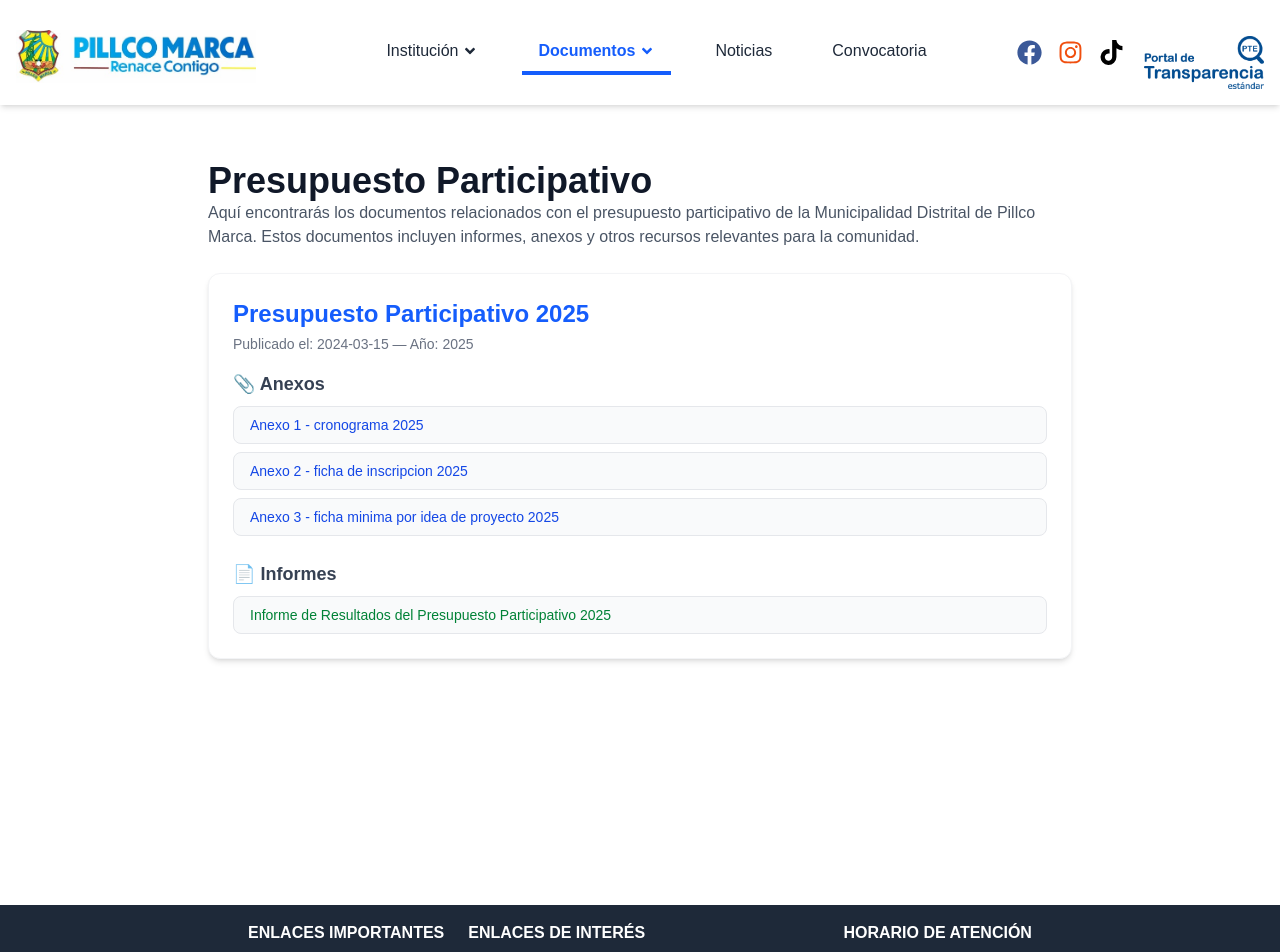
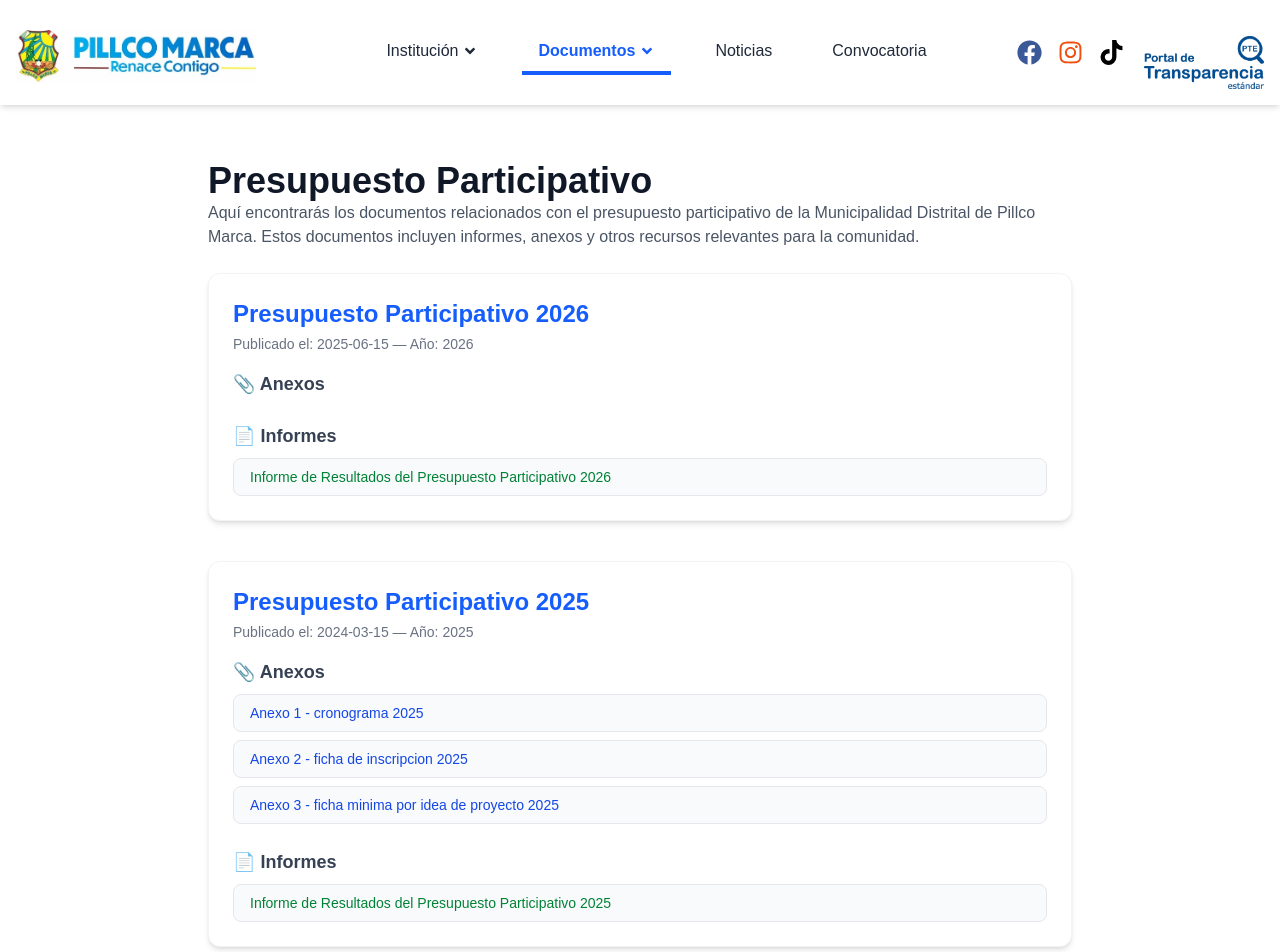
Before and after one commit to AlvarowJS/pillcomarca-ssr-next, a Next.js app: page /presupuesto-participativo in a window 1280 px wide. Shown: the top 952 px of the page. Built offline with nearby package versions, Linux system fonts and the light colour scheme.

Commit message:
Arreglo visual noticias con hover

```diff
--- a/src/app/(landing)/historia/page.tsx
+++ b/src/app/(landing)/historia/page.tsx
@@ -84,7 +84,7 @@ export default function HistoriaPage() {
       <section className="space-y-4">
         <h2 className="text-2xl md:text-3xl font-bold text-cyan-500">Cayhuayna en el periodo de la República</h2>
         <p className="text-gray-700 text-justify md:text-lg">
-          En la etapa republicana, Cayhuayna formó parte de una hacienda hasta 1974, perteneciente a Augusto Figueroa Villamil. La última administradora fue Sofía Figueroa. Con la Reforma Agraria, Cayhuayna pasó a ser una cooperativa agraria, dirigida por sus trabajadores, bajo el nombre de Cooperativa Agraria de Trabajadores "General Juan Velasco Alvarado", que duró hasta 1989.
+          En la etapa republicana, Cayhuayna formó parte de una hacienda hasta 1974, perteneciente a Augusto Figueroa Villamil. La última administradora fue Sofía Figueroa. Con la Reforma Agraria, Cayhuayna pasó a ser una cooperativa agraria, dirigida por sus trabajadores, bajo el nombre de Cooperativa Agraria de Trabajadores &ldquo;General Juan Velasco Alvarado&rdquo;, que duró hasta 1989.
         </p>
       </section>
 
--- a/src/components/noticias/NoticiaItem.tsx
+++ b/src/components/noticias/NoticiaItem.tsx
@@ -8,44 +8,50 @@ interface Props {
 }
 
 export const NoticiaItem = ({ noticia }: Props) => {
-    const [año, mes, dia] = noticia.fecha.split("-");
-    const fechaFormateada = `${dia}-${mes}-${año}`;
+    const fecha = new Date(noticia.fecha).toLocaleDateString('es-PE', {
+        day: 'numeric',
+        month: 'long',
+        year: 'numeric',
+    });
 
     return (
-        <div className="bg-white shadow-md mb-6 border border-gray-200 sm:w-32 md:w-64 lg:w-64">
-            <Link
-                key={noticia.id}
-                href={`noticias/${noticia.id}`}
-            >
+        <div className="relative w-full max-w-sm overflow-hidden rounded-lg shadow-md group border border-gray-200 hover:shadow-lg transition-all duration-300">
+            {/* Imagen (igual que antes) */}
             <Image
                 src={noticia.noticia_imagenes[0].imagen}
                 alt={noticia.titulo}
-                    className="h-48 w-96 sm:w-100 object-cover"
+                className="w-full h-64 object-cover transition-transform duration-300 group-hover:scale-105"
                 width={400}
                 height={300}
             />
-            </Link>
-            <div className="p-4 space-y-3">
-                <h5 className="text-2xl font-semibold text-gray-900">
+
+            {/* Contenido base (igual que tu versión original) */}
+            <div className="bg-white p-4 h-40">
+                <h5 className="text-lg font-bold text-gray-900 mb-2 line-clamp-2">
                     {noticia.titulo}
                 </h5>
+                <p className="text-sm text-gray-600">{fecha}</p>
+            </div>
 
-                <p className="inline-block bg-blue-100 text-blue-800 text-sm font-medium px-3 py-1 rounded-full">
-                    Publicado: {fechaFormateada}
+            {/* Overlay hover (AJUSTADO para levantarse solo la mitad) */}
+<div className="absolute bottom-0 left-0 w-full h-1/2 bg-gradient-to-b from-green-500 to-sky-600 text-white p-4 opacity-0 group-hover:opacity-100 transition-all duration-300 flex flex-col justify-between transform translate-y-full group-hover:translate-y-0">
+    <p className="text-l font-extrabold text-white drop-shadow-sm leading-snug mb-1">
+        {noticia.titulo}
     </p>
-
-                <p className="text-gray-700 text-sm leading-relaxed line-clamp-3">
+    <p className="inline-block bg-white/20 text-white text-sm font-semibold px-3 py-1 rounded-full mb-2 w-fit">
+        {fecha}
+    </p>
+    <p className="text-white/90 text-sm leading-relaxed line-clamp-3 mb-2">
         {noticia.nota}
     </p>
-
+    <div className="text-right">
         <Link
-                    key={noticia.id}
             href={`noticias/${noticia.id}`}
-                    className="inline-flex items-center gap-2 px-5 py-2.5 mt-2 text-sm font-medium text-white bg-sky-600 rounded-full hover:bg-sky-700 transition-all shadow-md"
+            className="inline-flex items-center gap-1 text-white font-semibold hover:underline"
         >
-                    Leer más
-                    <FaArrowRight className="w-4 h-4" />
+            Leer Más <FaArrowRight className="w-4 h-4" />
         </Link>
+    </div>
 </div>
         </div>
     );
--- a/src/data/bdPresupuesto.ts
+++ b/src/data/bdPresupuesto.ts
@@ -1,5 +1,21 @@
 export const bdPresupuesto = [
     {
+        id: 1,
+        titulo: 'Presupuesto Participativo 2026',
+        fecha: '2025-06-15',
+        year: 2026,
+        anexos: [
+
+        ],
+        informes: [
+            {
+                id: 1,
+                nombre: 'Informe de Resultados del Presupuesto Participativo 2026',
+                archivo: 'https://www.gob.pe/institucion/munipillcomarca/informes-publicaciones/6761479-informe-final-presupuesto-participativo-basado-en-resultados-2026',
+            }
+        ]
+    },
+{
         id: 1,
         titulo: 'Presupuesto Participativo 2025',
         fecha: '2024-03-15',
@@ -29,7 +45,6 @@ export const bdPresupuesto = [
             }
         ]
     },
-
 ];
 
 export default bdPresupuesto;
```
Lines whose indentation alone changed are shown as unchanged.
